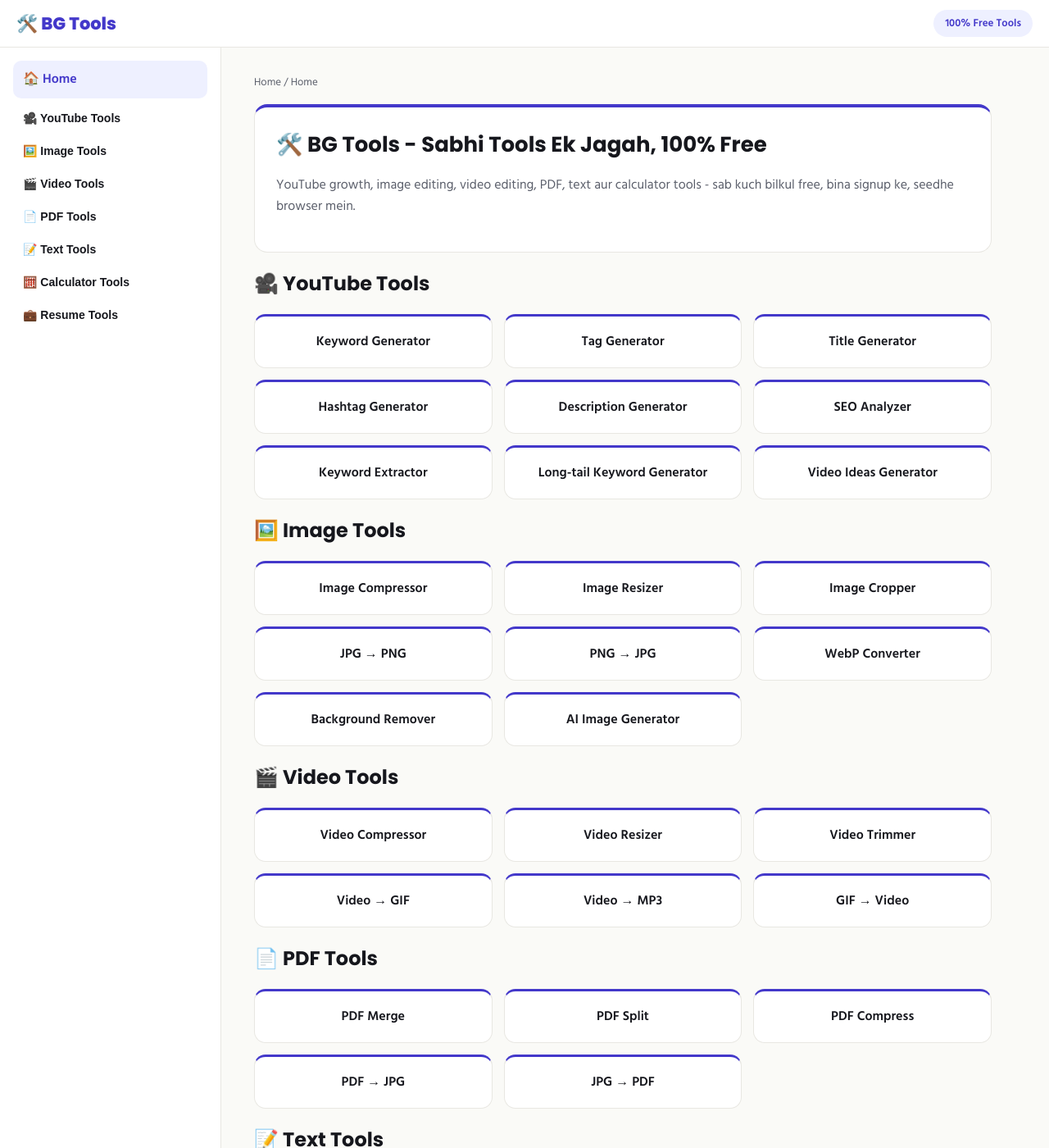
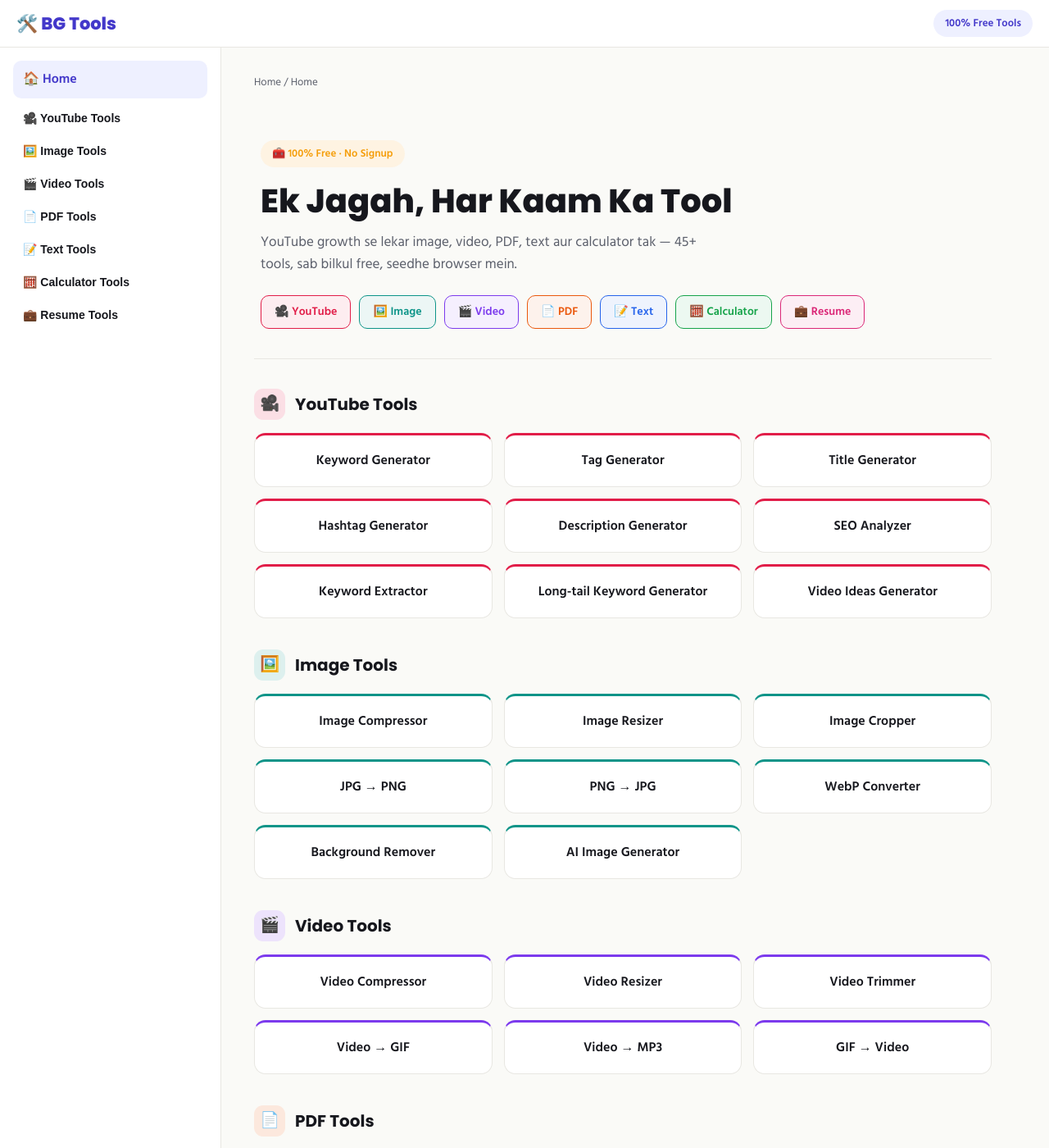
Before and after one commit to bgsarkariresult/BG-Tools-All-IN-ONE, a Jekyll site: the page built from index.html, in a window 1280 px wide and 1400 px high. Shown: the whole window at 82% size. Built offline with Jekyll 4.4.1, drawn with Linux system fonts in a browser that asks for light colours; some of the changed text lies outside the part shown.

Commit message:
Update index.html

```diff
--- a/index.html
+++ b/index.html
@@ -3,12 +3,23 @@ layout: default
 title: Home
 description: "BG Tools par milenge 100% free YouTube, Image, Video, PDF, Text, Calculator aur Resume tools - koi signup nahi, koi payment nahi."
 ---
-<div class="tool-card">
-  <h1>🛠️ BG Tools - Sabhi Tools Ek Jagah, 100% Free</h1>
-  <p class="desc">YouTube growth, image editing, video editing, PDF, text aur calculator tools - sab kuch bilkul free, bina signup ke, seedhe browser mein.</p>
+<section class="hero">
+  <span class="hero-badge">🧰 100% Free · No Signup</span>
+  <h1>Ek Jagah, Har Kaam Ka Tool</h1>
+  <p class="lead">YouTube growth se lekar image, video, PDF, text aur calculator tak — 45+ tools, sab bilkul free, seedhe browser mein.</p>
+  <div class="hero-chips">
+    <a class="hero-chip" style="--chip-color:#E11D48" href="#youtube">🎥 YouTube</a>
+    <a class="hero-chip" style="--chip-color:#0D9488" href="#image">🖼️ Image</a>
+    <a class="hero-chip" style="--chip-color:#7C3AED" href="#video">🎬 Video</a>
+    <a class="hero-chip" style="--chip-color:#EA580C" href="#pdf">📄 PDF</a>
+    <a class="hero-chip" style="--chip-color:#2563EB" href="#text">📝 Text</a>
+    <a class="hero-chip" style="--chip-color:#16A34A" href="#calculator">🧮 Calculator</a>
+    <a class="hero-chip" style="--chip-color:#DB2777" href="#resume">💼 Resume</a>
   </div>
+</section>
 
-<h2>🎥 YouTube Tools</h2>
+<div class="cat-section" id="youtube" style="--cat:#E11D48;">
+  <div class="cat-header"><span class="cat-icon">🎥</span><h2>YouTube Tools</h2></div>
   <div class="tools-index">
     <a href="{{ '/youtube-tools/keyword-generator/' | relative_url }}">Keyword Generator</a>
     <a href="{{ '/youtube-tools/tag-generator/' | relative_url }}">Tag Generator</a>
@@ -20,8 +31,10 @@ description: "BG Tools par milenge 100% free YouTube, Image, Video, PDF, Text, C
     <a href="{{ '/youtube-tools/long-tail-keyword-generator/' | relative_url }}">Long-tail Keyword Generator</a>
     <a href="{{ '/youtube-tools/video-ideas-generator/' | relative_url }}">Video Ideas Generator</a>
   </div>
+</div>
 
-<h2>🖼️ Image Tools</h2>
+<div class="cat-section" id="image" style="--cat:#0D9488;">
+  <div class="cat-header"><span class="cat-icon">🖼️</span><h2>Image Tools</h2></div>
   <div class="tools-index">
     <a href="{{ '/image-tools/image-compressor/' | relative_url }}">Image Compressor</a>
     <a href="{{ '/image-tools/image-resizer/' | relative_url }}">Image Resizer</a>
@@ -32,8 +45,10 @@ description: "BG Tools par milenge 100% free YouTube, Image, Video, PDF, Text, C
     <a href="{{ '/image-tools/background-remover/' | relative_url }}">Background Remover</a>
     <a href="{{ '/image-tools/ai-image-generator/' | relative_url }}">AI Image Generator</a>
   </div>
+</div>
 
-<h2>🎬 Video Tools</h2>
+<div class="cat-section" id="video" style="--cat:#7C3AED;">
+  <div class="cat-header"><span class="cat-icon">🎬</span><h2>Video Tools</h2></div>
   <div class="tools-index">
     <a href="{{ '/video-tools/video-compressor/' | relative_url }}">Video Compressor</a>
     <a href="{{ '/video-tools/video-resizer/' | relative_url }}">Video Resizer</a>
@@ -42,8 +57,10 @@ description: "BG Tools par milenge 100% free YouTube, Image, Video, PDF, Text, C
     <a href="{{ '/video-tools/video-to-mp3/' | relative_url }}">Video → MP3</a>
     <a href="{{ '/video-tools/gif-to-video/' | relative_url }}">GIF → Video</a>
   </div>
+</div>
 
-<h2>📄 PDF Tools</h2>
+<div class="cat-section" id="pdf" style="--cat:#EA580C;">
+  <div class="cat-header"><span class="cat-icon">📄</span><h2>PDF Tools</h2></div>
   <div class="tools-index">
     <a href="{{ '/pdf-tools/pdf-merge/' | relative_url }}">PDF Merge</a>
     <a href="{{ '/pdf-tools/pdf-split/' | relative_url }}">PDF Split</a>
@@ -51,8 +68,10 @@ description: "BG Tools par milenge 100% free YouTube, Image, Video, PDF, Text, C
     <a href="{{ '/pdf-tools/pdf-to-jpg/' | relative_url }}">PDF → JPG</a>
     <a href="{{ '/pdf-tools/jpg-to-pdf/' | relative_url }}">JPG → PDF</a>
   </div>
+</div>
 
-<h2>📝 Text Tools</h2>
+<div class="cat-section" id="text" style="--cat:#2563EB;">
+  <div class="cat-header"><span class="cat-icon">📝</span><h2>Text Tools</h2></div>
   <div class="tools-index">
     <a href="{{ '/text-tools/word-counter/' | relative_url }}">Word Counter</a>
     <a href="{{ '/text-tools/character-counter/' | relative_url }}">Character Counter</a>
@@ -61,8 +80,10 @@ description: "BG Tools par milenge 100% free YouTube, Image, Video, PDF, Text, C
     <a href="{{ '/text-tools/text-formatter/' | relative_url }}">Text Formatter</a>
     <a href="{{ '/text-tools/json-formatter/' | relative_url }}">JSON Formatter</a>
   </div>
+</div>
 
-<h2>🧮 Calculator Tools</h2>
+<div class="cat-section" id="calculator" style="--cat:#16A34A;">
+  <div class="cat-header"><span class="cat-icon">🧮</span><h2>Calculator Tools</h2></div>
   <div class="tools-index">
     <a href="{{ '/calculator-tools/age-calculator/' | relative_url }}">Age Calculator</a>
     <a href="{{ '/calculator-tools/percentage-calculator/' | relative_url }}">Percentage Calculator</a>
@@ -70,10 +91,13 @@ description: "BG Tools par milenge 100% free YouTube, Image, Video, PDF, Text, C
     <a href="{{ '/calculator-tools/gst-calculator/' | relative_url }}">GST Calculator</a>
     <a href="{{ '/calculator-tools/unit-converter/' | relative_url }}">Unit Converter</a>
   </div>
+</div>
 
-<h2>💼 Resume Tools</h2>
+<div class="cat-section" id="resume" style="--cat:#DB2777;">
+  <div class="cat-header"><span class="cat-icon">💼</span><h2>Resume Tools</h2></div>
   <div class="tools-index">
     <a href="{{ '/resume-tools/resume-maker/' | relative_url }}">Resume Maker</a>
     <a href="{{ '/resume-tools/cv-maker/' | relative_url }}">CV Maker</a>
     <a href="{{ '/resume-tools/cover-letter-generator/' | relative_url }}">Cover Letter Generator</a>
   </div>
+</div>
```
Lines whose indentation alone changed are shown as unchanged.
